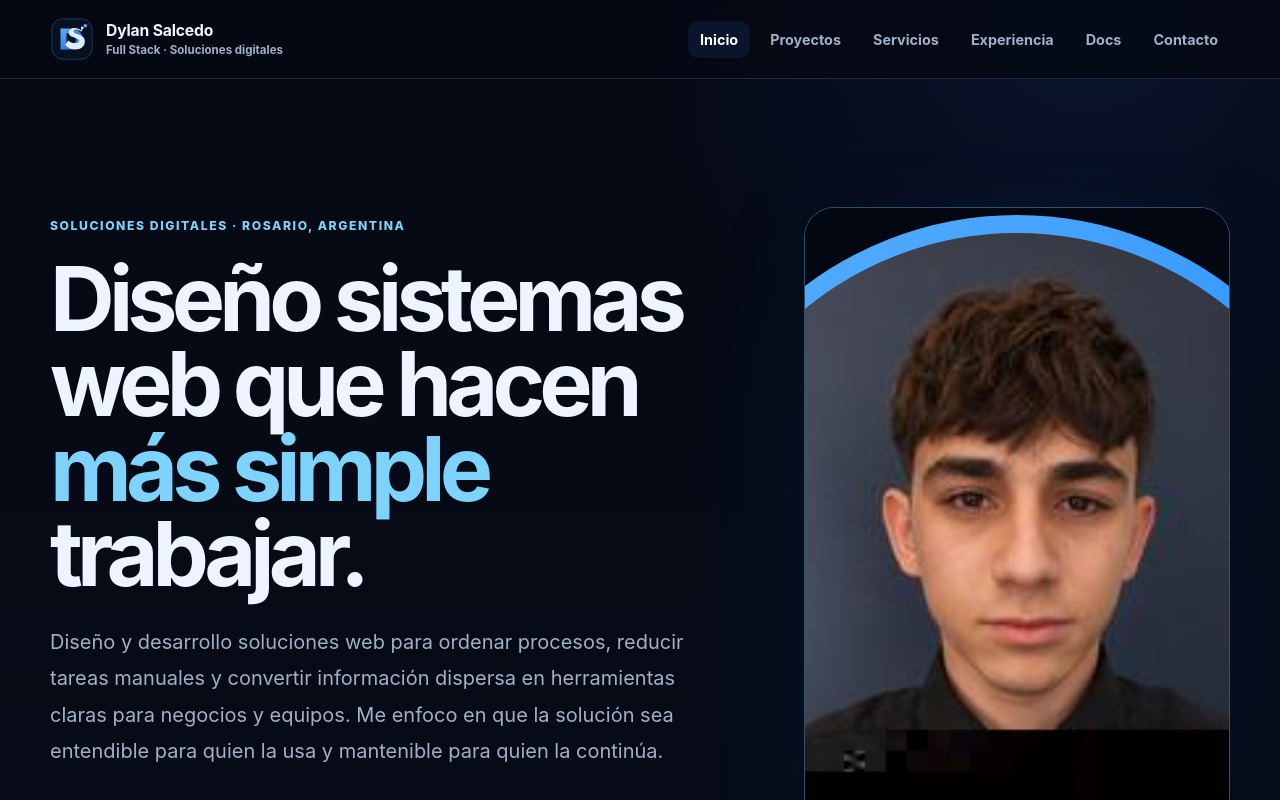
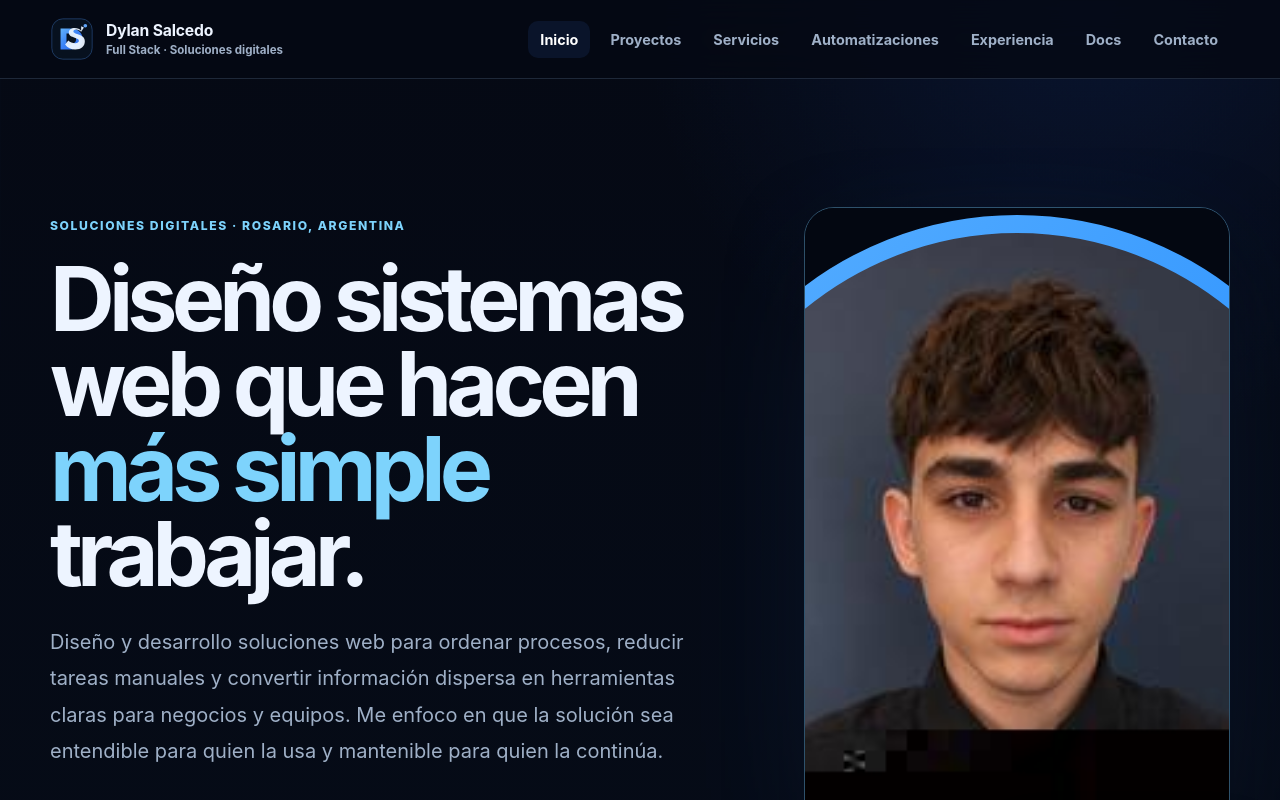
Before and after one commit to DylanDev08/Portfolio-Dylan, a React (Vite) app in the folder frontend/: page / in a window 1280 px wide. Shown: the top 800 px of the page. Built offline with nearby package versions, Linux system fonts and the light colour scheme; no server answers.

Commit message:
nav: surface automations in primary navigation

```diff
--- a/frontend/src/components/layout/Header.jsx
+++ b/frontend/src/components/layout/Header.jsx
@@ -5,6 +5,7 @@ const links = [
   ["Inicio", "/"],
   ["Proyectos", "/proyectos"],
   ["Servicios", "/servicios"],
+  ["Automatizaciones", "/automatizaciones"],
   ["Experiencia", "/experiencia"],
   ["Docs", "/documentacion"],
   ["Contacto", "/contacto"],
@@ -22,9 +23,7 @@ export function Header() {
     if (!open) return undefined;
 
     const handleKeyDown = (event) => {
-      if (event.key === "Escape") {
-        setOpen(false);
-      }
+      if (event.key === "Escape") setOpen(false);
     };
 
     window.addEventListener("keydown", handleKeyDown);
```
